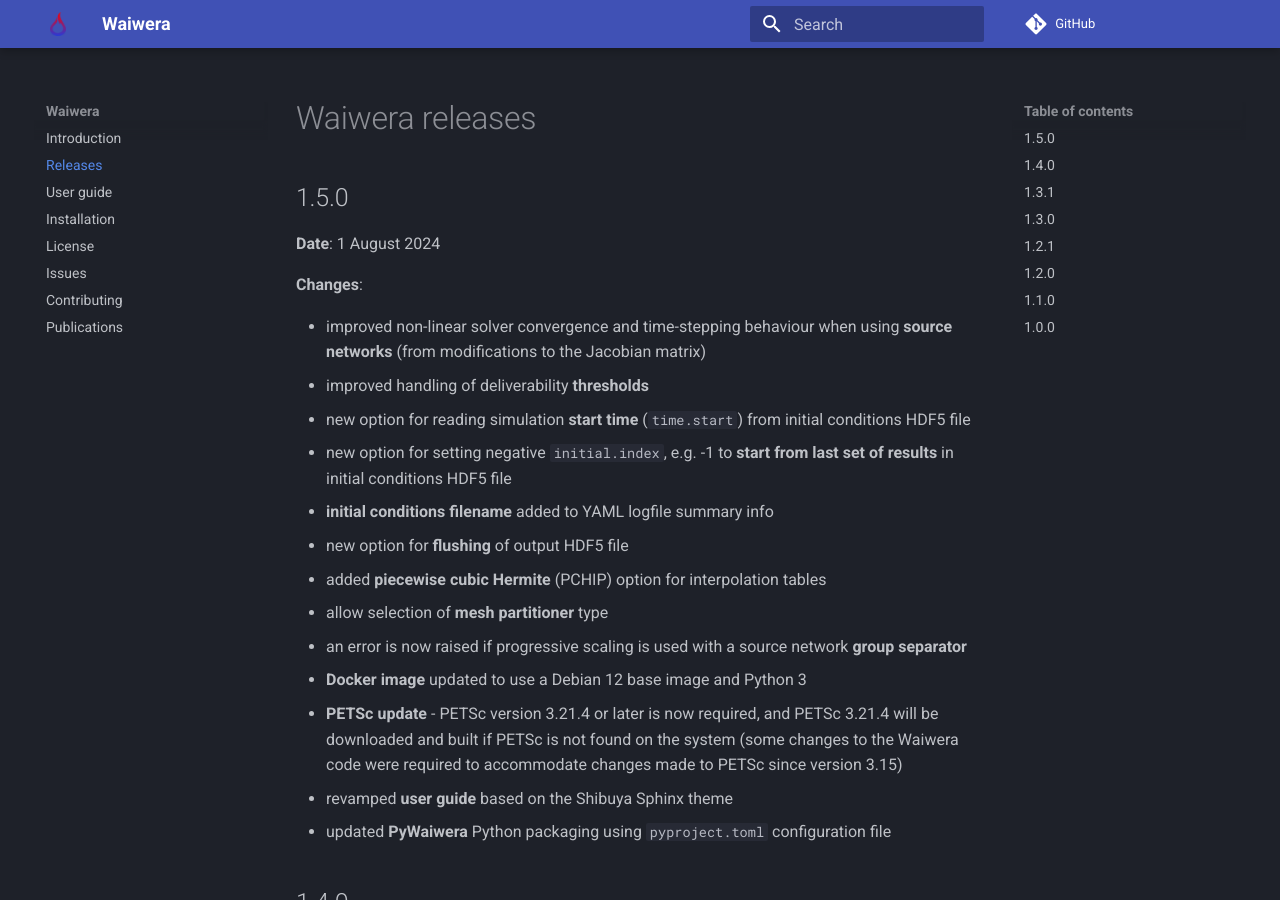
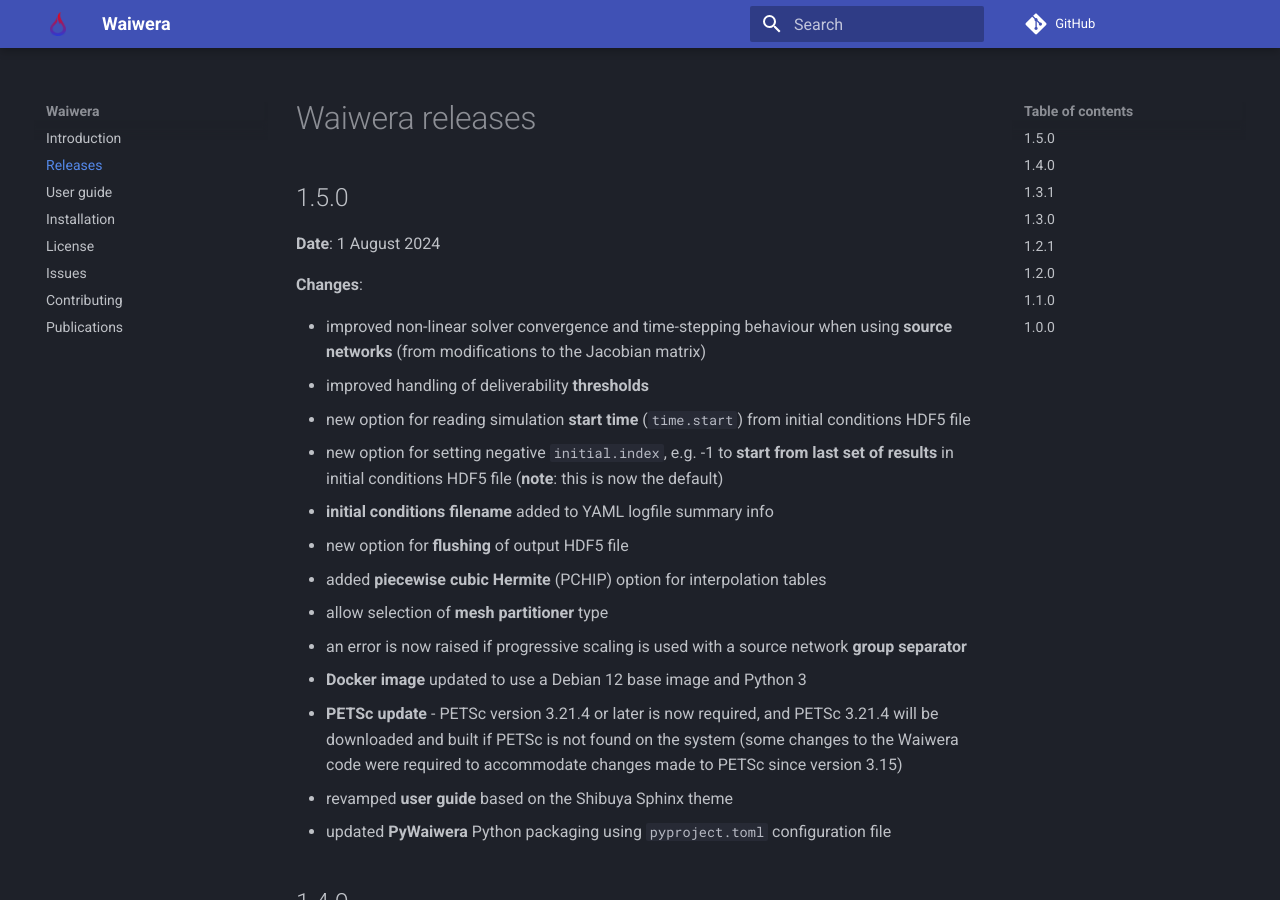
Before and after one commit to waiwera/waiwera-mkdocs, an MkDocs documentation site: the page built from docs/releases.md, in a window 1280 px wide and 900 px high. Built offline with MkDocs 1.6.1 and Material for MkDocs 9.7.7, drawn with Linux system fonts in a browser that asks for light colours; comment, search, counter and statistics services are not loaded.

Commit message:
Add release note on changed initial.index default

```diff
--- a/docs/releases.md
+++ b/docs/releases.md
@@ -13,6 +13,7 @@
   initial conditions HDF5 file
 - new option for setting negative `initial.index`, e.g. -1 to **start
   from last set of results** in initial conditions HDF5 file
+  (**note**: this is now the default)
 - **initial conditions filename** added to YAML logfile summary info
 - new option for **flushing** of output HDF5 file
 - added **piecewise cubic Hermite** (PCHIP) option for interpolation
```
